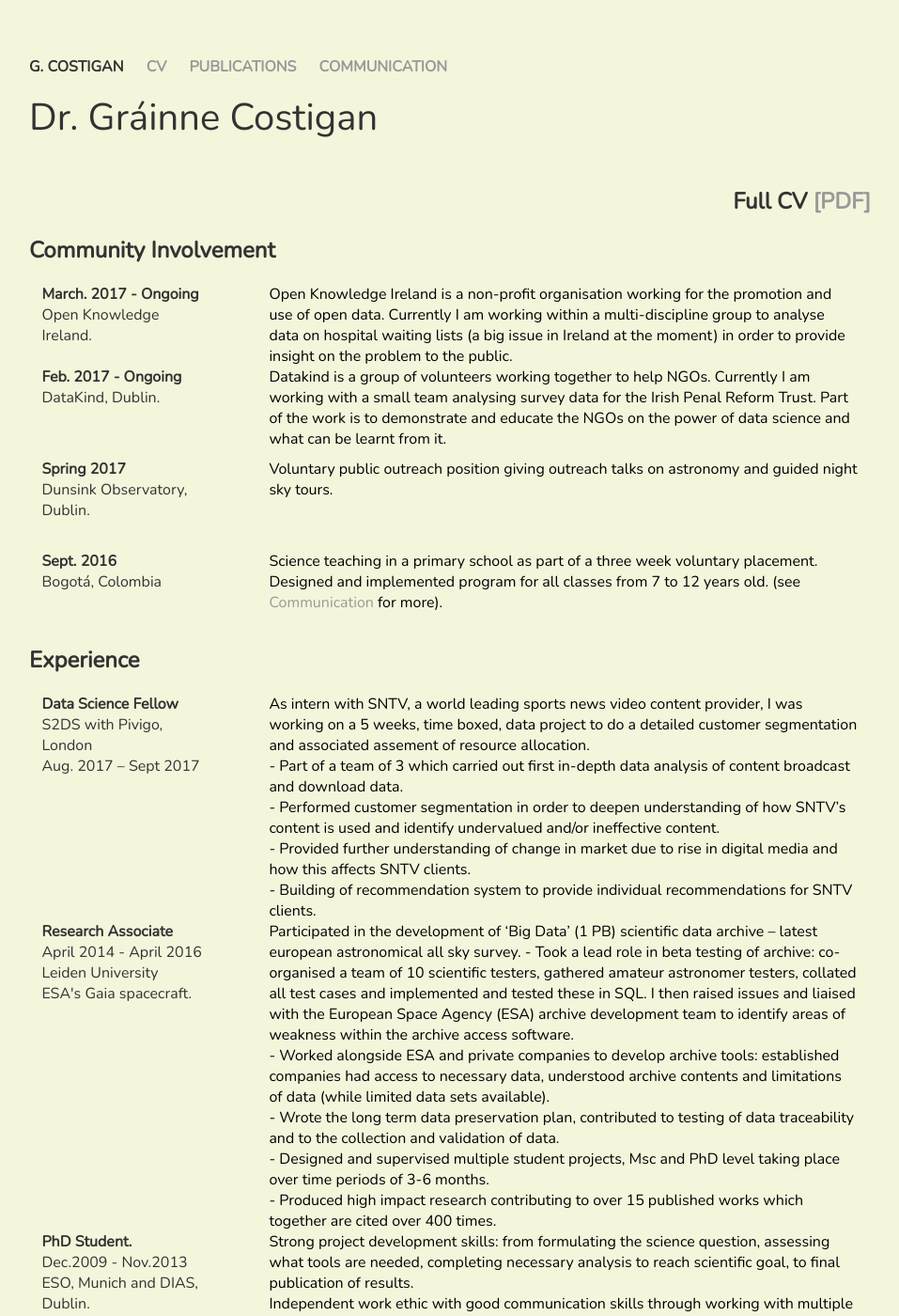
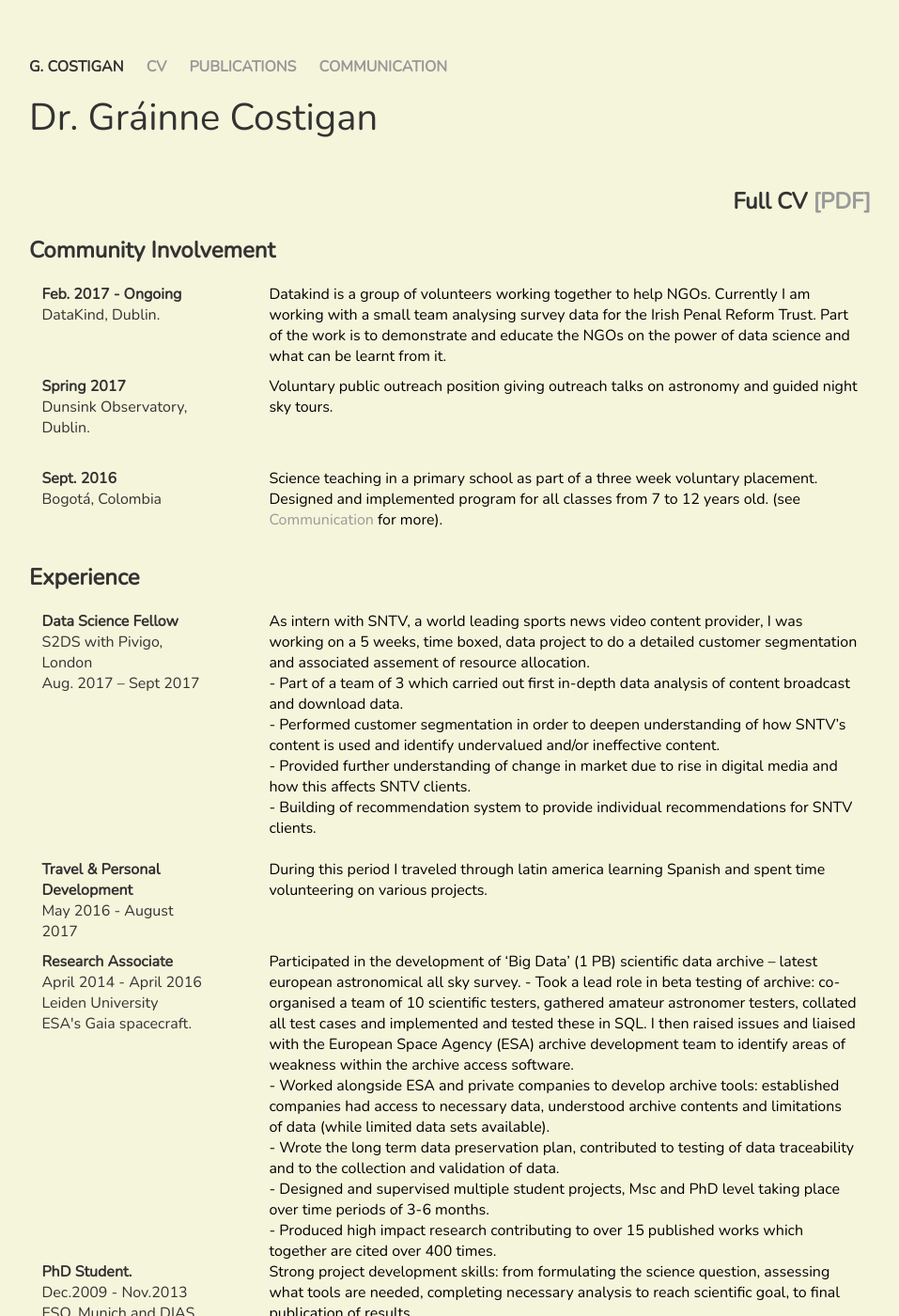
Before and after one commit to twotonnetess/twotonnetess.github.io, a Jekyll site: the page built from cv/index.html, in a window 1280 px wide and 1400 px high. Shown: the whole window at 94% size, without its empty margins (161-1118 px from the left). Built offline with Jekyll 4.4.1, drawn with Linux system fonts in a browser that asks for light colours.

Commit message:
addition to webpage

```diff
--- a/cv/index.html
+++ b/cv/index.html
@@ -12,15 +12,6 @@ title: CV G. Costigan
 
 
 <h2> Community Involvement </h2>
-
-<div class="group_cv">
-   <date_place>
-   <b>March. 2017 - Ongoing </b> </br>
-   Open Knowledge Ireland.
-   </date_place> <place_details>
-   Open Knowledge Ireland is a non-profit organisation working for the promotion and use of open data. Currently I am working within a multi-discipline group to analyse data on hospital waiting lists (a big issue in Ireland at the moment) in order to provide insight on the problem to the public. </br>
-</place_details>
-</div>
 
 <div class="group_cv">
    <date_place>
@@ -66,8 +57,19 @@ title: CV G. Costigan
     - Provided further understanding of change in market due to rise in digital media and how this affects SNTV clients. </br>
     - Building of recommendation system to provide individual recommendations for SNTV clients.
   </br>
+</br>
+   </place_details>
+</div>
 
+
+<div class="group_cv">
+   <date_place>
+   <b> Travel & Personal Development</b> </br>
+   May 2016 - August 2017 <br/>
+   </date_place> <place_details>
+   During this period I traveled through latin america learning Spanish and spent time volunteering on various projects.
    </place_details>
+</br>
 </div>
 
 
@@ -86,6 +88,7 @@ title: CV G. Costigan
     - Designed and supervised multiple student projects, Msc and PhD level taking place over time periods of 3-6 months. </br>
     - Produced high impact research contributing to over 15 published works which together are cited over 400 times. </br>
    </place_details>
+</br>
 </div>
 
 
```
